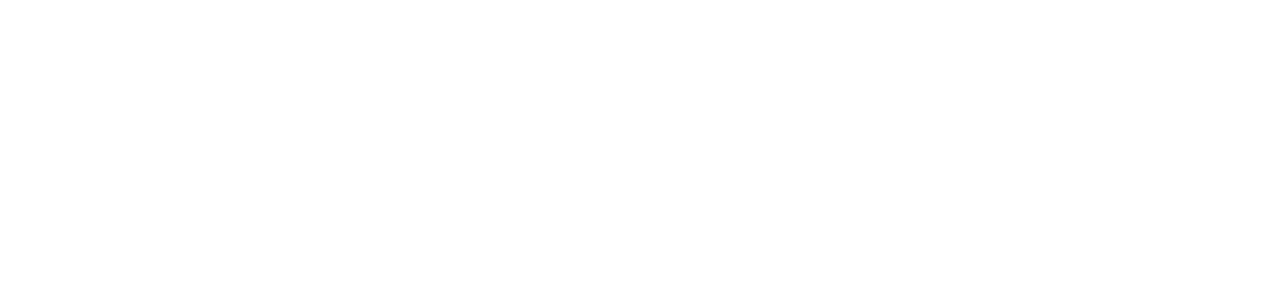
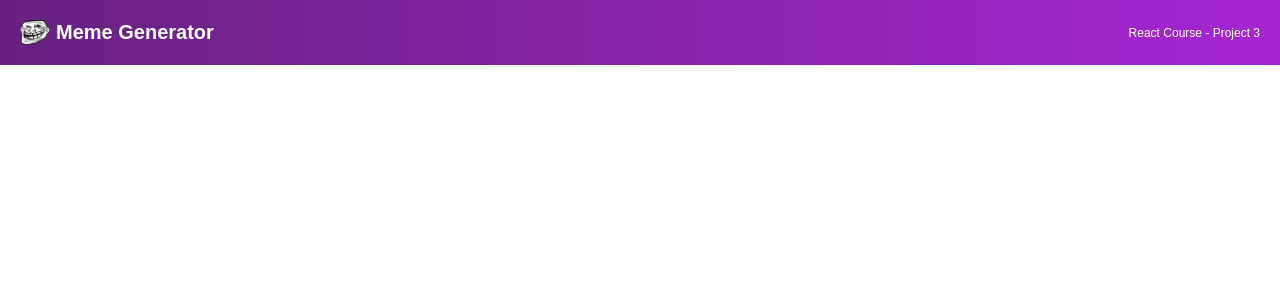
Before and after one commit to OfentseXI/OFEDIA525_BCL2401_GroupA_Ofentse-Diale_DJS07, a React (Vite) app: page / in a window 1280 px wide. Shown: the top 300 px of the page. Built offline with nearby package versions, Linux system fonts and the light colour scheme.

Commit message:
Header Component

```diff
--- a/src/App.jsx
+++ b/src/App.jsx
@@ -1,11 +1,13 @@
 
-function App() {
+import React from "react"
+import Header from "../components/Header";
+
+export default function App() {
 
   return (
     <>
+      <Header />
 
     </>
-  )
+  );
 }
-
-export default App
```
Also changed, not shown: src/assets/troll-face.png (added).
